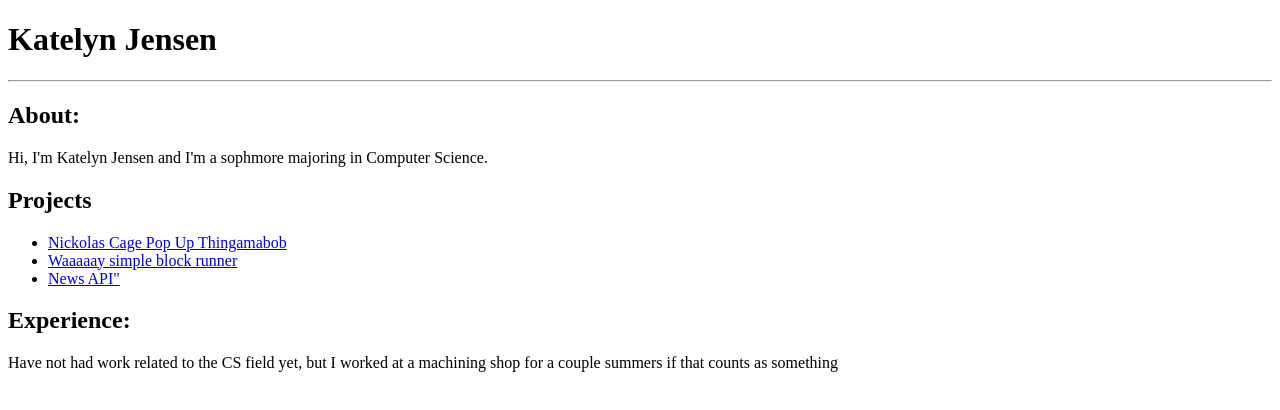
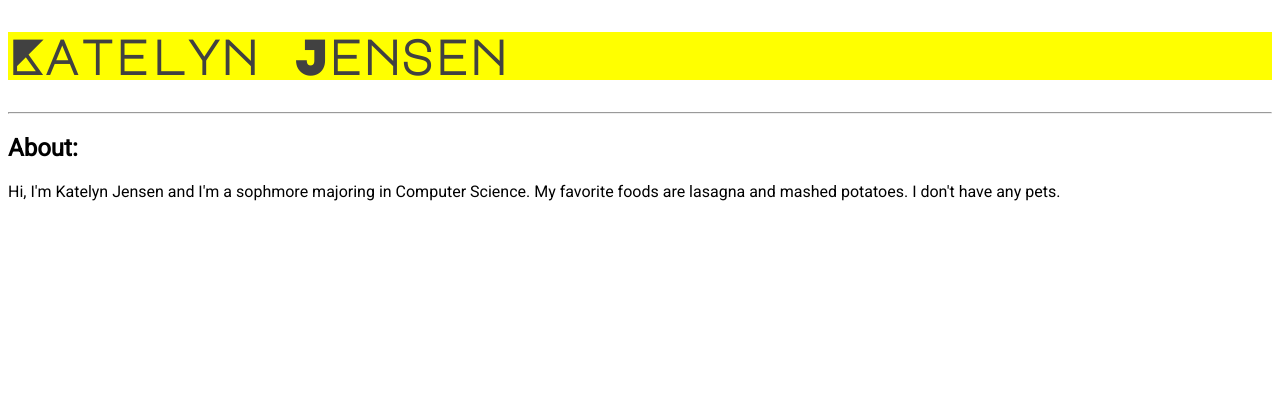
Before and after one commit to kjense39/portfoliolio, a plain HTML site: page index.html in a window 1280 px wide. Drawn offline with Linux system fonts and the light colour scheme.

Commit message:
Created separate pages and stylesheet

```diff
--- a/index.html
+++ b/index.html
@@ -2,21 +2,14 @@
 	<html>
 		<head>
 			<title>My Portfolio</title>
+			<link rel="stylesheet" href="portfolio.css">
 		</head>
 		<body>
 			<h1>Katelyn Jensen</h1>
 			<hr>
 
 			<h2>About:</h2>
-			<p> Hi, I'm Katelyn Jensen and I'm a sophmore majoring in Computer Science.</p>
-			<h2>Projects</h2>
-			<ul>
-				<li><a href="http://54.148.3.251/clickcage">Nickolas Cage Pop Up Thingamabob</a></li>
-				<li><a href="http://54.148.3.251/blockrunner">Waaaaay simple block runner</a></li>
-				<li><a href="http://54.148.3.251/news">News API"</a></li>
-			</ul>
-
-			<h2>Experience:</h2>
-			<p>Have not had work related to the CS field yet, but I worked at a machining shop for a couple summers if that counts as something</p>
+			<p> Hi, I'm Katelyn Jensen and I'm a sophmore majoring in Computer Science. My favorite foods are lasagna and mashed potatoes. I don't have any pets.</p>
+			<!-- <img src="">insert image of me here</img> -->
 		</body>
 	</html>
--- /dev/null
+++ b/portfolio.css
@@ -0,0 +1,12 @@
+@import url('https://fonts.googleapis.com/css?family=Major+Mono+Display|Roboto');
+
+body {
+	font-family: 'Roboto', monospace;
+}
+
+h1 {
+	font-family: 'Major Mono Display', monospace;
+ 	font-size: 3em;
+	color: #414141;
+	background-color: yellow;
+}
```
Also changed, not shown: contact.html (added, +18 -0 lines), experience.html (added, +11 -0 lines), projects.html (added, +15 -0 lines).
